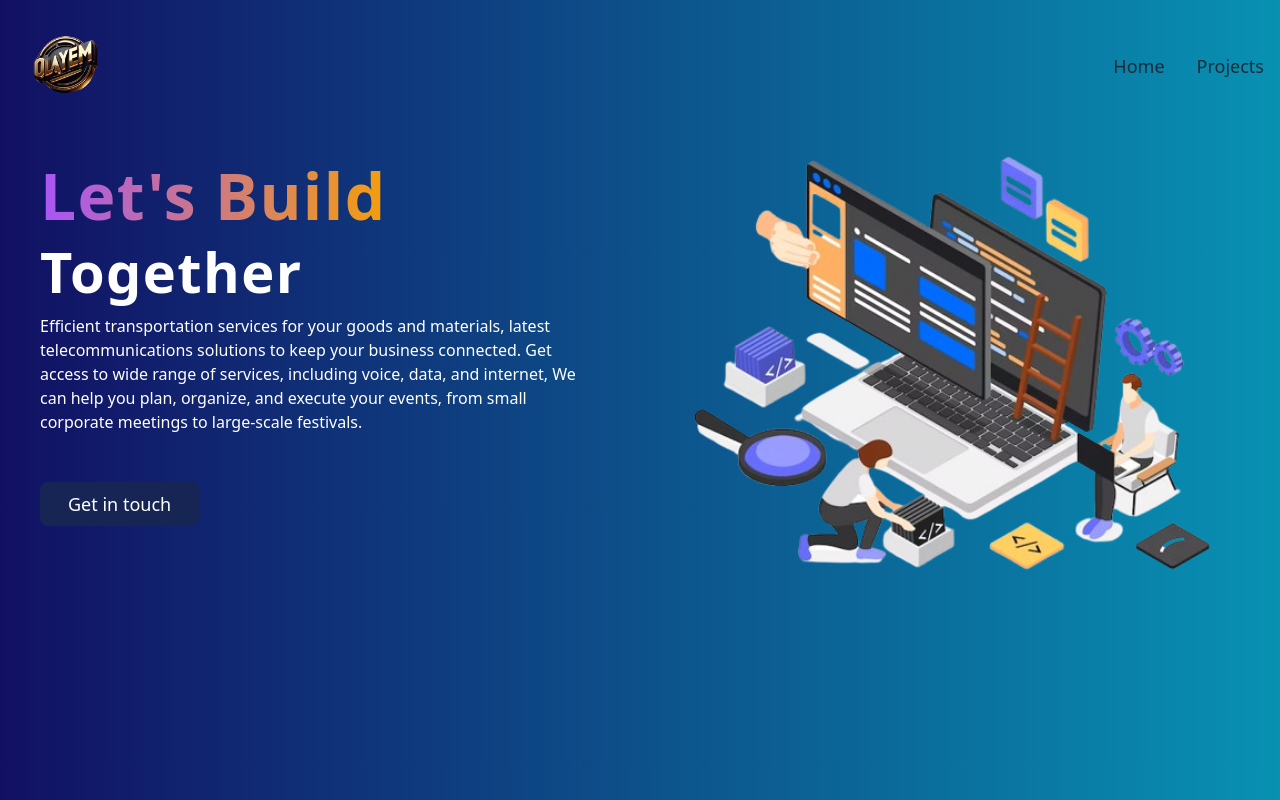
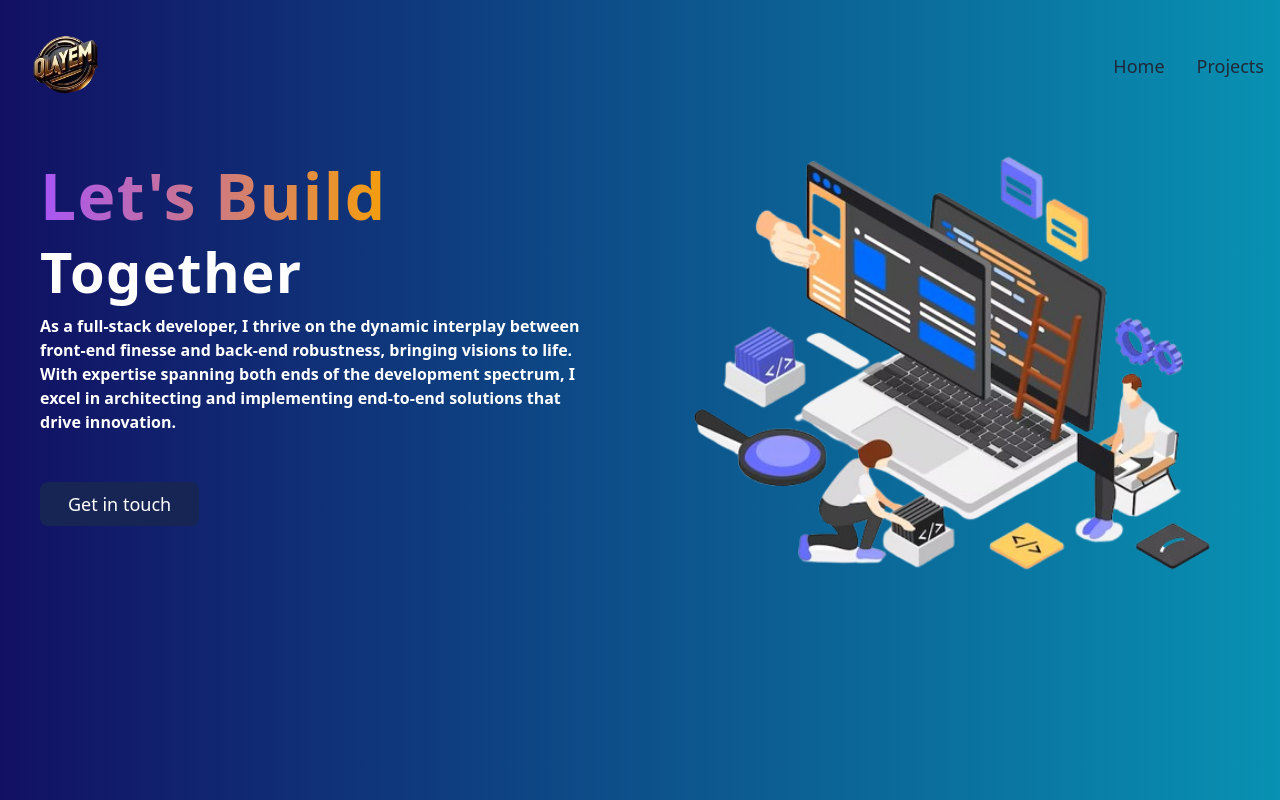
Before and after one commit to BisiOlaYemi/Yemi, a React (Create React App) app: page / in a window 1280 px wide. Shown: the top 800 px of the page. Built offline with nearby package versions, Linux system fonts and the light colour scheme.

Commit message:
New portfolio

```diff
--- a/src/components/Home.jsx
+++ b/src/components/Home.jsx
@@ -13,11 +13,11 @@ const Home = () => {
         <p className="text-[2.5rem] text-white text-center md:text-left lg:text-[3.5rem] font-bold tracking-wide text-headingColor md:w-[85%] md:leading-tight">
           <span className="bg-gradient-to-r from-purple-500 to-amber-500 text-transparent bg-clip-text text-[2rem] lg:text-[4rem]">Let's Build</span>  Together
         </p>
-          <p className='mt-2 text-white'>
-          Efficient transportation services for your goods and materials, latest telecommunications solutions
-          to keep your business connected. Get access to wide range of services, including voice, data,
-          and internet, We can help you plan, organize, and execute your events, from small corporate
-          meetings to large-scale festivals.
+          <p className='mt-2 text-white font-semibold'>
+          As a full-stack developer, I thrive on the dynamic interplay
+          between front-end finesse and back-end robustness, bringing visions to life.
+          With expertise spanning both ends of the development spectrum, I excel in architecting
+          and implementing end-to-end solutions that drive innovation.
           </p>
           <Link to="/contact">
             <button className="bg-blue-950 text-white md:px-7 px-4 py-2 text-lg rounded-lg hover:bg-gray-800 hover:scale-105 transition-all duration-300 mt-12">Get in touch</button>
```
